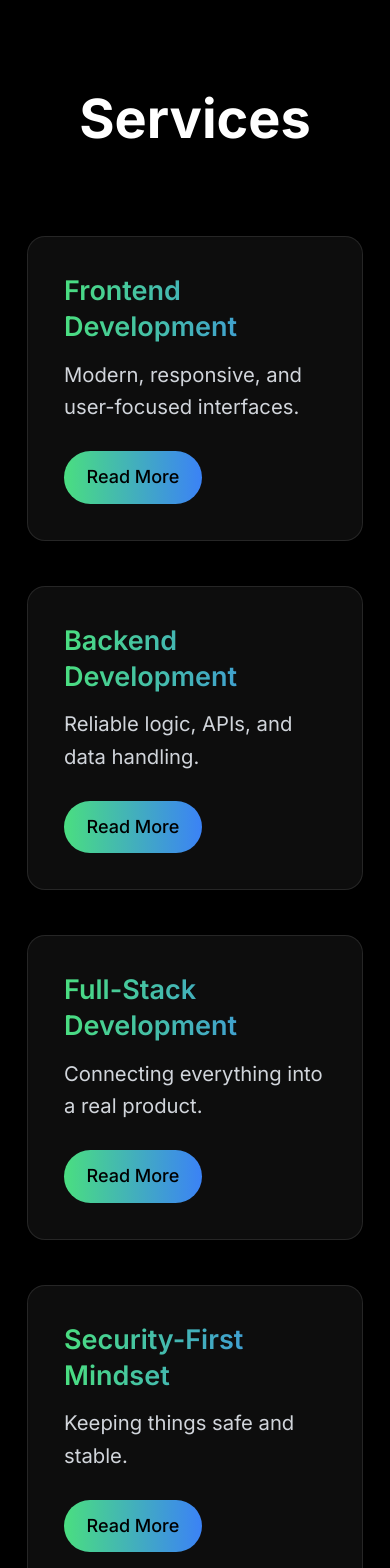
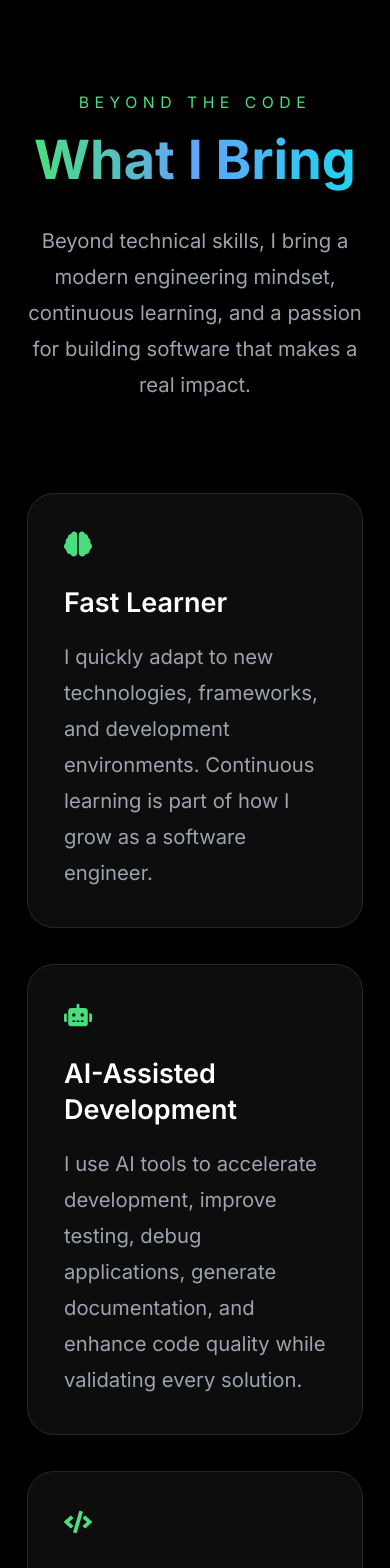
Before and after one commit to Minoo-YH/React-Vite-portfolio, a React (Vite) app: page / in a window 390 px wide. Shown: the part 7400-8968 px from the top of the page. Built offline with nearby package versions, Linux system fonts and the light colour scheme.

Commit message:
feat: redesign services section

```diff
--- a/src/components/Services.jsx
+++ b/src/components/Services.jsx
@@ -1,97 +1,128 @@
-import { useState } from "react";
-const services = [
+import {
+  FaBrain,
+  FaRobot,
+  FaCode,
+  FaUsers,
+  FaRocket,
+  FaShieldAlt,
+} from "react-icons/fa";
+
+const values = [
   {
-    id: 1,
-    title: "Frontend Development",
-    description: "Modern, responsive, and user-focused interfaces.",
-    fullDescription:
-      "Frontend is where I enjoy things the most. I usually work with React and React Native, and I’m comfortable using TypeScript, Tailwind, and Bootstrap. I like turning Figma designs into clean, responsive layouts and making sure everything feels smooth. I also handle validation and do some frontend testing to make sure the UI actually works well, not just looks good.",
+    icon: <FaBrain size={28} />,
+    title: "Fast Learner",
+    description:
+      "I quickly adapt to new technologies, frameworks, and development environments. Continuous learning is part of how I grow as a software engineer.",
   },
   {
-    id: 2,
-    title: "Backend Development",
-    description: "Reliable logic, APIs, and data handling.",
-    fullDescription:
-      "On the backend side, I’ve worked with Node.js and Python to build APIs and handle server logic. I can design endpoints, connect them to databases like MongoDB, and test everything using tools like Postman. I focus on making things work properly and keeping the structure simple and understandable.",
+    icon: <FaRobot size={28} />,
+    title: "AI-Assisted Development",
+    description:
+      "I use AI tools to accelerate development, improve testing, debug applications, generate documentation, and enhance code quality while validating every solution.",
   },
   {
-    id: 3,
-    title: "Full-Stack Development",
-    description: "Connecting everything into a real product.",
-    fullDescription:
-      "I’ve worked on full-stack projects where I connect the frontend to the backend and turn ideas into actual working apps. I’m familiar with Agile and Scrum, and I like working in a structured way with clear goals. I also write basic tests to catch issues early and make things easier to maintain later.",
+    icon: <FaCode size={28} />,
+    title: "Engineering Quality",
+    description:
+      "I focus on clean architecture, maintainable code, scalable APIs, and software engineering best practices to build reliable applications.",
   },
   {
-    id: 4,
-    title: "Security-First Mindset",
-    description: "Keeping things safe and stable.",
-    fullDescription:
-      "I always try to keep security in mind while building applications. I pay attention to common issues and make sure the app behaves safely and reliably.",
+    icon: <FaUsers size={28} />,
+    title: "Agile Collaboration",
+    description:
+      "Comfortable working in Agile teams, participating in sprint planning, code reviews, and collaborating to continuously improve development processes.",
   },
   {
-    id: 5,
-    title: "Creative Projects",
-    description: "Trying ideas and building things.",
-    fullDescription:
-      "I like building personal projects to experiment with new ideas and improve my skills. It’s where I test things, try new tools, and push myself a bit further.",
+    icon: <FaRocket size={28} />,
+    title: "Product Mindset",
+    description:
+      "I enjoy building software that solves real-world problems and creates meaningful value for users rather than simply implementing features.",
+  },
+  {
+    icon: <FaShieldAlt size={28} />,
+    title: "Quality & Testing",
+    description:
+      "I value reliable software and use testing, debugging, and modern development practices to ensure applications remain stable and maintainable.",
   },
 ];
+
 const Services = () => {
-  const [activeId, setActiveId] = useState(null);
+  return (
+    <section id="service" className="py-32">
+      <div className="max-w-7xl mx-auto px-6">
+        <div className="text-center mb-20">
+          <p className="uppercase tracking-[0.35em] text-green-400 text-sm mb-4">
+            Beyond The Code
+          </p>
 
-  return (
-    <section id="service" className="bg-black text-white py-32">
-      <div className="max-w-7xl mx-auto px-6">
-        {/* 🔥 Title */}
-        <h2 className="text-5xl md:text-6xl font-bold text-center mb-20">
-          Services
-        </h2>
+          <h2 className="text-5xl md:text-6xl font-bold">
+            <span className="bg-gradient-to-r from-green-400 via-blue-400 to-cyan-400 bg-clip-text text-transparent">
+              What I Bring
+            </span>
+          </h2>
 
-        {/* 🔥 Grid */}
-        <div className="grid grid-cols-1 md:grid-cols-2 lg:grid-cols-3 gap-10">
-          {services.map((s) => (
+          <p className="max-w-3xl mx-auto mt-8 text-gray-400 text-lg leading-8">
+            Beyond technical skills, I bring a modern engineering mindset,
+            continuous learning, and a passion for building software that makes
+            a real impact.
+          </p>
+        </div>
+
+        <div className="grid md:grid-cols-2 xl:grid-cols-3 gap-8">
+          {values.map((item) => (
             <div
-              key={s.id}
-              className="group bg-white/5 backdrop-blur-xl border border-white/10
-              rounded-2xl p-8 transition duration-300 hover:scale-[1.04]
-              hover:shadow-[0_0_40px_rgba(34,197,94,0.2)]"
+              key={item.title}
+              className="
+              group
+              relative
+              overflow-hidden
+
+              rounded-3xl
+
+              border
+              border-white/10
+
+              bg-white/5
+              backdrop-blur-xl
+
+              p-8
+
+              transition-all
+              duration-500
+
+              hover:-translate-y-2
+              hover:border-green-400/30
+              hover:shadow-[0_0_40px_rgba(34,197,94,.15)]
+            "
             >
-              {/* 🔥 Title */}
-              <h3
-                className="text-2xl font-semibold mb-3
-              bg-gradient-to-r from-green-400 to-blue-500
-              bg-clip-text text-transparent"
-              >
-                {s.title}
+              <div
+                className="
+                absolute
+                inset-0
+
+                opacity-0
+                group-hover:opacity-100
+
+                transition
+
+                bg-gradient-to-br
+                from-green-400/5
+                via-blue-400/5
+                to-cyan-400/5
+              "
+              />
+
+              <div className="relative text-green-400 mb-6">
+                {item.icon}
+              </div>
+
+              <h3 className="relative text-2xl font-semibold mb-4 text-white">
+                {item.title}
               </h3>
 
-              {/* 🔥 Short desc */}
-              <p className="text-gray-300 text-lg leading-relaxed">
-                {s.description}
+              <p className="relative text-gray-400 leading-8">
+                {item.description}
               </p>
-
-              {/* 🔥 Expand */}
-              <div
-                className={`transition-all duration-500 overflow-hidden ${
-                  activeId === s.id ? "max-h-40 mt-4" : "max-h-0"
-                }`}
-              >
-                <p className="text-gray-400 text-base leading-relaxed">
-                  {s.fullDescription}
-                </p>
-              </div>
-
-              {/* 🔥 Button */}
-              <button
-                onClick={() => setActiveId(activeId === s.id ? null : s.id)}
-                className="mt-6 px-5 py-2 rounded-full
-                bg-gradient-to-r from-green-400 to-blue-500
-                text-black font-medium
-                transition duration-300 hover:scale-105
-                hover:shadow-[0_0_20px_#22c55e]"
-              >
-                {activeId === s.id ? "Read Less" : "Read More"}
-              </button>
             </div>
           ))}
         </div>
```
